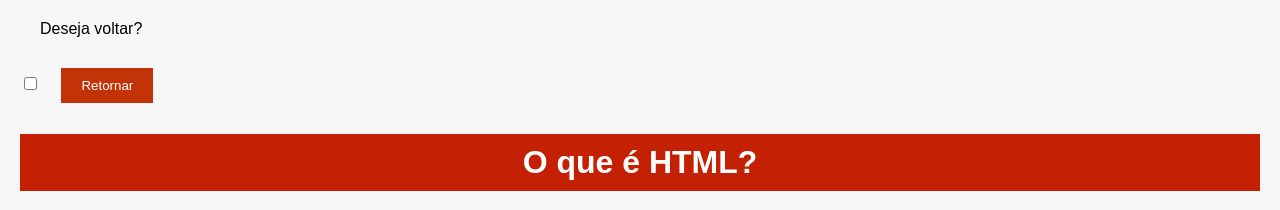
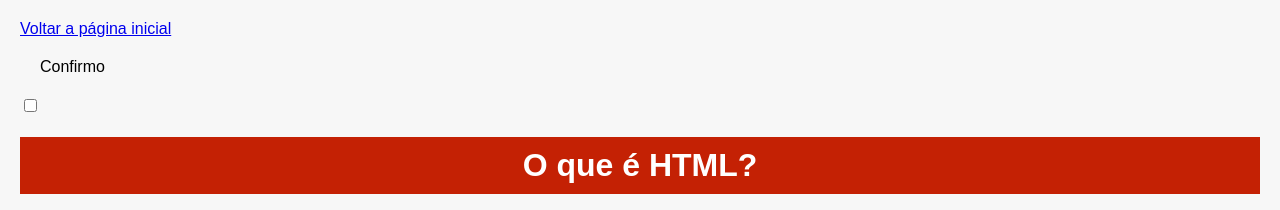
Before and after one commit to Alox01/Blog, a plain HTML site: page html.html in a window 1280 px wide. Shown: the top 210 px of the page. Drawn offline with Linux system fonts and the light colour scheme.

```diff
--- a/html.html
+++ b/html.html
@@ -8,7 +8,9 @@
 <script>
     function rt(){
         if((volta.checked)){
-            window.location.href="blog.html"
+            window.location.href="index.html"
+        }else{
+            alert("Selecione a confirmação para voltar a tela inicial")
         }
     }
 </script>
@@ -69,10 +71,11 @@
 </style>
 
 <body>
+    <a href="#" onclick="rt()">Voltar a página inicial</a>
+    <br>
+    <label for="volta">Confirmo</label>
+    <input type="checkbox" id="volta">
 
-    <label for="volta">Deseja voltar?</label>
-    <input type="checkbox" id="volta">
-    <a href="#"><input type="button" class="btnretorno" value="Retornar" onclick="rt()"></a>
 
     <h1>O que é HTML?</h1>
     <p>O HTML (HyperText Markup Language) é a linguagem de marcação padrão para criar páginas na web. É uma linguagem de programação amplamente utilizada, que permite a criação de estruturas e elementos interativos em páginas web.</p>
```
Also changed, not shown: index.html (+20 -9 lines), Styles/style.css (renamed from styles.css).
